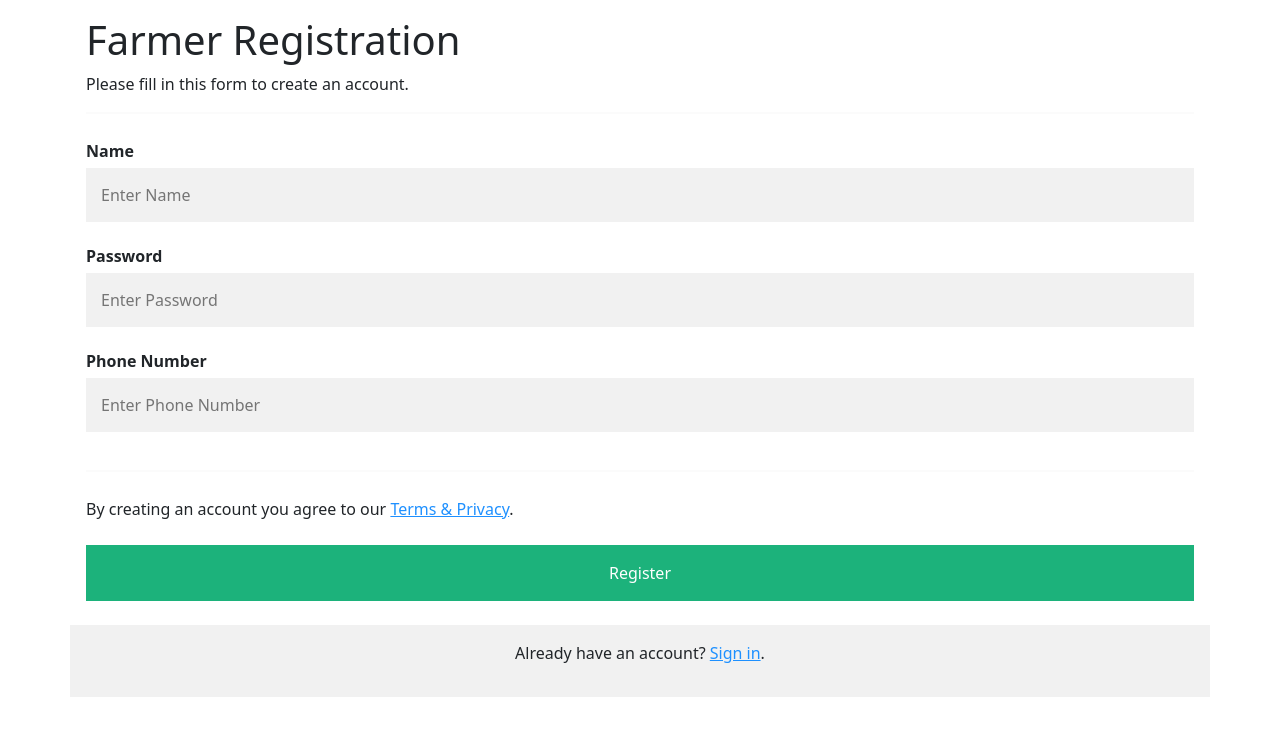
After one commit to Shreesha-08/Agricart, a Flask app: page /registerF.html in a window 1280 px wide. The commit adds this page. Shown: the top 736 px of the page. Run offline with Flask 2, Linux system fonts and the light colour scheme; some libraries are stand-ins or nearby versions.

Commit message:
added registration page

```diff
--- a/Agri webapp/app.py
+++ b/Agri webapp/app.py
@@ -4,40 +4,65 @@ from flask import Flask, render_template, request, redirect, url_for
 from flask_mysqldb import MySQL
 
 app = Flask(__name__,template_folder='template')
+
 app.config['MYSQL_HOST'] = 'localhost'
 app.config['MYSQL_USER'] = 'root'
 app.config['MYSQL_PASSWORD'] = '@0802root'
 app.config['MYSQL_DB'] = 'agri'
 app.secret_key = 'many random bytes'
+
 mysql = MySQL(app)
+
+with app.app_context():
+    cur = mysql.connection.cursor()
+    cur.execute("SELECT  * FROM farmers")
+    data = cur.fetchall()
+    print(data)
+    cur.close()
 
 @app.route('/')
 def homePage():
     return render_template("index.html")
-print(mysql.connection)
-nam = []
 
 @app.route('/farmersHomePage', methods=["POST"])
 def farmersPage():
     if request.method == "POST":
         if request.form["username"] == "shreesha":
             newLogin = {request.form["username"]: request.form["password"]}
-            nam.append(newLogin)
-            print(nam)
             return "Hello"
         else:
             return render_template("index.html")
 
+class InsertForRegistration:
+    def __init__(self,name,password,phno):
+        self.name = name
+        self.password = password
+        self.phno = phno
+
+@app.route('/registerF.html')
+def fRegPage():
+    return render_template("registerF.html")
+
+@app.route('/registerR.html')
+def rRegPage():
+    return render_template("registerR.html")
+
+@app.route('/registerFarmers', methods=["POST"])
+def farmerRegister():
+    if request.method == "POST":
+        insertFarmers = InsertForRegistration(request.form["fname"], request.form["psw"], request.form["phno"])
+        dbAct.insert_to_farmers(insertFarmers)
+
+@app.route('/registerRetailers', methods=["POST"])
+def retailerRegister():
+    if request.method == "POST":
+        insertRetailer = InsertForRegistration(request.form["rname"], request.form["psw"], request.form["phno"])
+        dbAct.insert_to_retailers(insertRetailer)
+
 @app.route('/retailersHomePage', methods=["POST"])
 def retailersPage():
     if request.method == "POST":
-        name = request.form["username"]
-        password = request.form["password"]
-        phone = "90999"
-        cur = mysql.connection.cursor()
-        cur.execute("INSERT INTO farmers (f_name, f_pwd, ph_no) VALUES (%s, %s, %s)", (name, password, phone))
-        mysql.connection.commit()
-        return "redirect(url_for('index'))"
+        return "Hello Buyer"
 
 if __name__ == "__main__":
     app.run(debug=True)
--- /dev/null
+++ b/Agri webapp/static/css/styleForRegister.css
@@ -0,0 +1,54 @@
+* {box-sizing: border-box}
+
+/* Add padding to containers */
+.container {
+    padding: 16px;
+}
+
+/* Full-width input fields */
+input[type=text], input[type=password] {
+    width: 100%;
+    padding: 15px;
+    margin: 5px 0 22px 0;
+    display: inline-block;
+    border: none;
+    background: #f1f1f1;
+}
+
+input[type=text]:focus, input[type=password]:focus {
+    background-color: #ddd;
+    outline: none;
+}
+
+/* Overwrite default styles of hr */
+hr {
+    border: 1px solid #f1f1f1;
+    margin-bottom: 25px;
+}
+
+/* Set a style for the submit/register button */
+.registerbtn {
+    background-color: #04AA6D;
+    color: white;
+    padding: 16px 20px;
+    margin: 8px 0;
+    border: none;
+    cursor: pointer;
+    width: 100%;
+    opacity: 0.9;
+}
+
+.registerbtn:hover {
+    opacity:1;
+}
+
+/* Add a blue text color to links */
+a {
+    color: dodgerblue;
+}
+
+/* Set a grey background color and center the text of the "sign in" section */
+.signin {
+    background-color: #f1f1f1;
+    text-align: center;
+}
--- a/Agri webapp/template/index.html
+++ b/Agri webapp/template/index.html
@@ -26,7 +26,7 @@
                         <input type="submit" class="btnSubmit sub1" value="Login" />
                     </div>
                     <div class="form-group">
-                        <p>Don't have an account? <a href="#">Register here</a>.</p>
+                        <p>Don't have an account? <a href="./registerF.html">Register here</a>.</p>
                     </div>
                 </form>
             </div>
@@ -45,7 +45,7 @@
                         <input type="submit" class="btnSubmit sub2" value="Login" />
                     </div>
                     <div class="form-group">
-                        <p>Don't have an account? <a href="#">Register here</a>.</p>
+                        <p>Don't have an account? <a href="./registerR.html">Register here</a>.</p>
                     </div>
                 </form>
             </div>
--- /dev/null
+++ b/Agri webapp/template/registerF.html
@@ -0,0 +1,37 @@
+<!DOCTYPE html>
+<html lang="en">
+<head>
+    <meta charset="UTF-8">
+    <meta http-equiv="X-UA-Compatible" content="IE=edge">
+    <meta name="viewport" content="width=device-width, initial-scale=1.0">
+    <link href="https://cdn.jsdelivr.net/npm/bootstrap@5.1.3/dist/css/bootstrap.min.css" rel="stylesheet" integrity="sha384-1BmE4kWBq78iYhFldvKuhfTAU6auU8tT94WrHftjDbrCEXSU1oBoqyl2QvZ6jIW3" crossorigin="anonymous">
+    <link rel="stylesheet" href="../static/css/styleForRegister.css">
+    <title>Document</title>
+</head>
+<body>
+    <form action="/registerFarmers" method="post">
+        <div class="container">
+            <h1>Farmer Registration</h1>
+            <p>Please fill in this form to create an account.</p>
+            <hr>
+
+            <label for="fname"><b>Name</b></label>
+            <input type="text" placeholder="Enter Name" name="fname" required>
+
+            <label for="psw"><b>Password</b></label>
+            <input type="password" placeholder="Enter Password" name="psw" required>
+
+            <label for="phno"><b>Phone Number</b></label>
+            <input type="text" placeholder="Enter Phone Number" name="phno" id="psw-repeat" required>
+            <hr>
+
+            <p>By creating an account you agree to our <a href="#">Terms & Privacy</a>.</p>
+            <button type="submit" class="registerbtn">Register</button>
+            </div>
+
+            <div class="container signin">
+            <p>Already have an account? <a href="/">Sign in</a>.</p>
+            </div>
+        </form>
+</body>
+</html>
```
Also changed, not shown: Agri webapp/db.py (+12 -5 lines), Agri webapp/template/registerR.html (added, +37 -0 lines).
